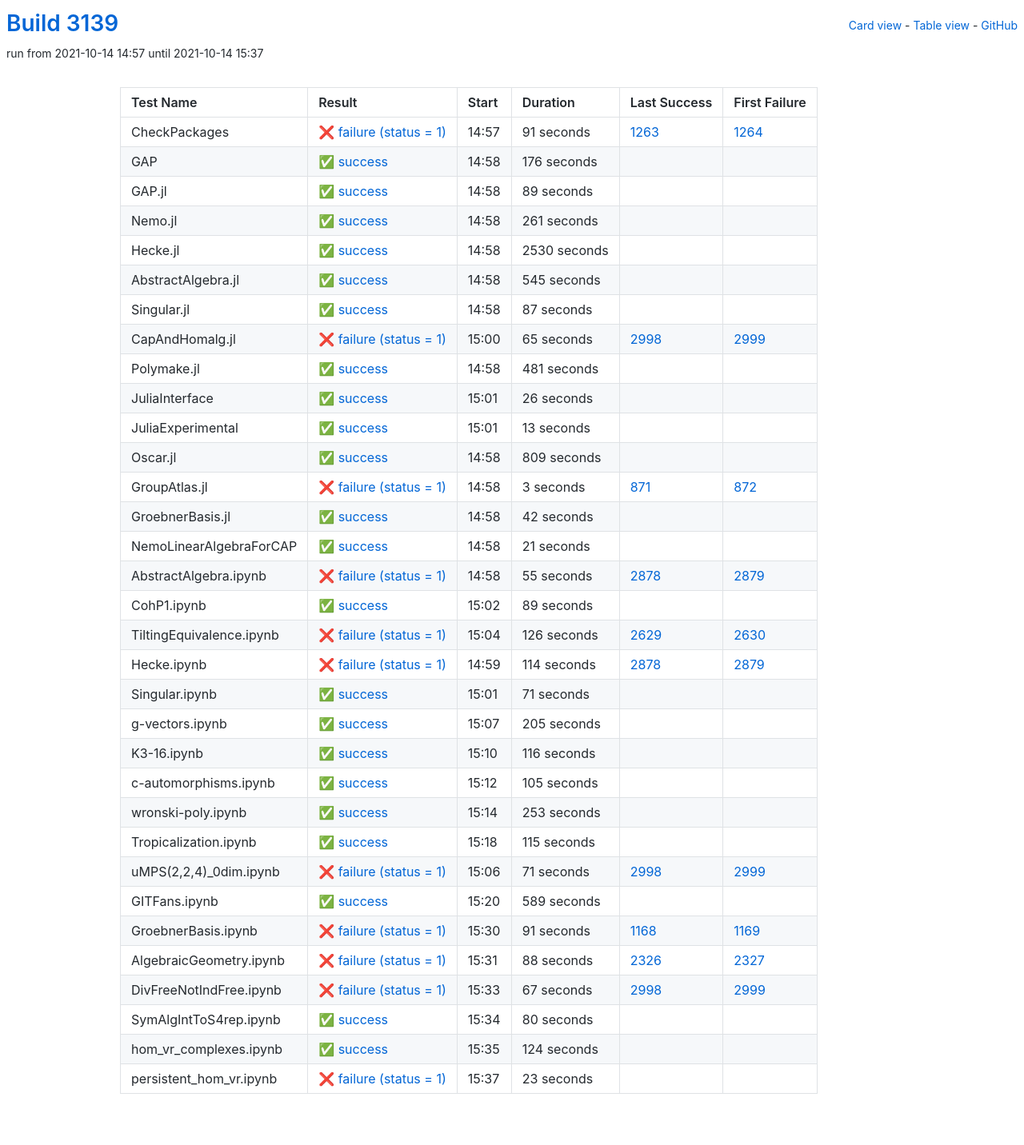
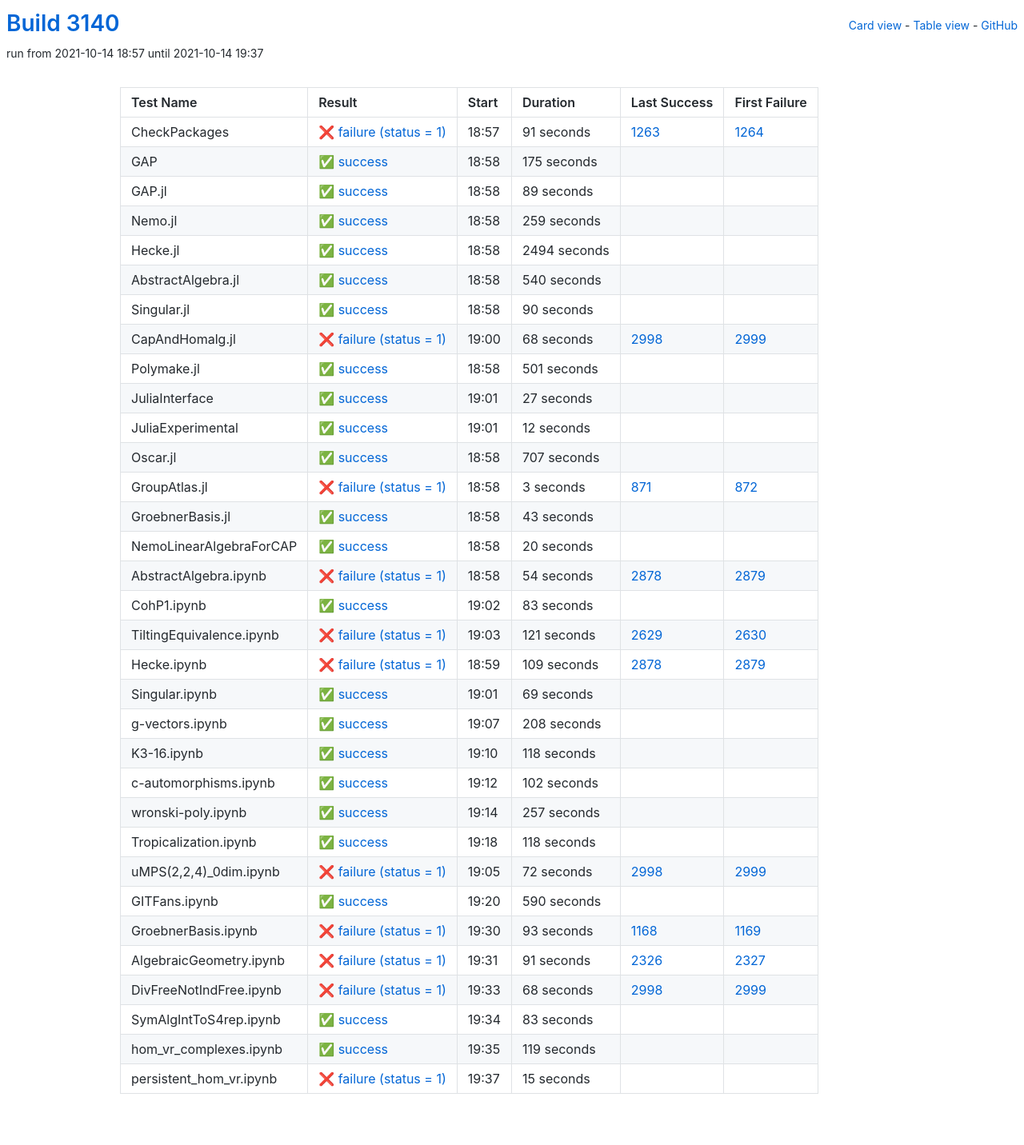
Before and after one commit to oscar-system/oscar-ci-status-stable, a Jekyll site: the page built from table.html, in a window 1280 px wide. Shown: the whole page at 80% size. Built offline with Jekyll 4.4.1, drawn with Linux system fonts in a browser that asks for light colours.

Commit message:
Build #3140

```diff
--- a/_data/ci.yml
+++ b/_data/ci.yml
@@ -1,6 +1,6 @@
 ---
-build: 3139
-build_url: https://oscarci.mathematik.uni-kl.de/job/oscar-stable/3139/
+build: 3140
+build_url: https://oscarci.mathematik.uni-kl.de/job/oscar-stable/3140/
 job: oscar-stable
 organization: oscar-system
 repo: oscar-ci-status-stable
@@ -8,8 +8,8 @@ repourl: https://github.com/oscar-system/oscar-ci-status-stable
 tests:
 - name: CheckPackages
   id: checkpackages
-  log: https://oscarci.mathematik.uni-kl.de/job/oscar-stable/3139/artifact/logs/build-3139/CheckPackages.log
-  start: 2021-10-14 14:57
+  log: https://oscarci.mathematik.uni-kl.de/job/oscar-stable/3140/artifact/logs/build-3140/CheckPackages.log
+  start: 2021-10-14 18:57
   success: false
   exitcode: 1
   status: failure
@@ -20,20 +20,20 @@ tests:
   first_failure_url: https://oscarci.mathematik.uni-kl.de/job/oscar-stable/1264/
 - name: GAP
   id: gap
-  log: https://oscarci.mathematik.uni-kl.de/job/oscar-stable/3139/artifact/logs/build-3139/GAP.log
-  start: 2021-10-14 14:58
+  log: https://oscarci.mathematik.uni-kl.de/job/oscar-stable/3140/artifact/logs/build-3140/GAP.log
+  start: 2021-10-14 18:58
   success: true
   exitcode: 0
   status: success
-  duration: 176
+  duration: 175
   last_success: false
   last_success_url:
   first_failure: false
   first_failure_url:
 - name: GAP.jl
   id: gap-jl
-  log: https://oscarci.mathematik.uni-kl.de/job/oscar-stable/3139/artifact/logs/build-3139/GAP.jl.log
-  start: 2021-10-14 14:58
+  log: https://oscarci.mathematik.uni-kl.de/job/oscar-stable/3140/artifact/logs/build-3140/GAP.jl.log
+  start: 2021-10-14 18:58
   success: true
   exitcode: 0
   status: success
@@ -44,116 +44,116 @@ tests:
   first_failure_url:
 - name: Nemo.jl
   id: nemo-jl
-  log: https://oscarci.mathematik.uni-kl.de/job/oscar-stable/3139/artifact/logs/build-3139/Nemo.jl.log
-  start: 2021-10-14 14:58
+  log: https://oscarci.mathematik.uni-kl.de/job/oscar-stable/3140/artifact/logs/build-3140/Nemo.jl.log
+  start: 2021-10-14 18:58
   success: true
   exitcode: 0
   status: success
-  duration: 261
+  duration: 259
   last_success: false
   last_success_url:
   first_failure: false
   first_failure_url:
 - name: Hecke.jl
   id: hecke-jl
-  log: https://oscarci.mathematik.uni-kl.de/job/oscar-stable/3139/artifact/logs/build-3139/Hecke.jl.log
-  start: 2021-10-14 14:58
+  log: https://oscarci.mathematik.uni-kl.de/job/oscar-stable/3140/artifact/logs/build-3140/Hecke.jl.log
+  start: 2021-10-14 18:58
   success: true
   exitcode: 0
   status: success
-  duration: 2530
+  duration: 2494
   last_success: false
   last_success_url:
   first_failure: false
   first_failure_url:
 - name: AbstractAlgebra.jl
   id: abstractalgebra-jl
-  log: https://oscarci.mathematik.uni-kl.de/job/oscar-stable/3139/artifact/logs/build-3139/AbstractAlgebra.jl.log
-  start: 2021-10-14 14:58
+  log: https://oscarci.mathematik.uni-kl.de/job/oscar-stable/3140/artifact/logs/build-3140/AbstractAlgebra.jl.log
+  start: 2021-10-14 18:58
   success: true
   exitcode: 0
   status: success
-  duration: 545
+  duration: 540
   last_success: false
   last_success_url:
   first_failure: false
   first_failure_url:
 - name: Singular.jl
   id: singular-jl
-  log: https://oscarci.mathematik.uni-kl.de/job/oscar-stable/3139/artifact/logs/build-3139/Singular.jl.log
-  start: 2021-10-14 14:58
+  log: https://oscarci.mathematik.uni-kl.de/job/oscar-stable/3140/artifact/logs/build-3140/Singular.jl.log
+  start: 2021-10-14 18:58
   success: true
   exitcode: 0
   status: success
-  duration: 87
+  duration: 90
   last_success: false
   last_success_url:
   first_failure: false
   first_failure_url:
 - name: CapAndHomalg.jl
   id: capandhomalg-jl
-  log: https://oscarci.mathematik.uni-kl.de/job/oscar-stable/3139/artifact/logs/build-3139/CapAndHomalg.jl.log
-  start: 2021-10-14 15:00
+  log: https://oscarci.mathematik.uni-kl.de/job/oscar-stable/3140/artifact/logs/build-3140/CapAndHomalg.jl.log
+  start: 2021-10-14 19:00
   success: false
   exitcode: 1
   status: failure
-  duration: 65
+  duration: 68
   last_success: 2998
   last_success_url: https://oscarci.mathematik.uni-kl.de/job/oscar-stable/2998/
   first_failure: 2999
   first_failure_url: https://oscarci.mathematik.uni-kl.de/job/oscar-stable/2999/
 - name: Polymake.jl
   id: polymake-jl
-  log: https://oscarci.mathematik.uni-kl.de/job/oscar-stable/3139/artifact/logs/build-3139/Polymake.jl.log
-  start: 2021-10-14 14:58
+  log: https://oscarci.mathematik.uni-kl.de/job/oscar-stable/3140/artifact/logs/build-3140/Polymake.jl.log
+  start: 2021-10-14 18:58
   success: true
   exitcode: 0
   status: success
-  duration: 481
+  duration: 501
   last_success: false
   last_success_url:
   first_failure: false
   first_failure_url:
 - name: JuliaInterface
   id: juliainterface
-  log: https://oscarci.mathematik.uni-kl.de/job/oscar-stable/3139/artifact/logs/build-3139/JuliaInterface.log
-  start: 2021-10-14 15:01
+  log: https://oscarci.mathematik.uni-kl.de/job/oscar-stable/3140/artifact/logs/build-3140/JuliaInterface.log
+  start: 2021-10-14 19:01
   success: true
   exitcode: 0
   status: success
-  duration: 26
+  duration: 27
   last_success: false
   last_success_url:
   first_failure: false
   first_failure_url:
 - name: JuliaExperimental
   id: juliaexperimental
-  log: https://oscarci.mathematik.uni-kl.de/job/oscar-stable/3139/artifact/logs/build-3139/JuliaExperimental.log
-  start: 2021-10-14 15:01
+  log: https://oscarci.mathematik.uni-kl.de/job/oscar-stable/3140/artifact/logs/build-3140/JuliaExperimental.log
+  start: 2021-10-14 19:01
   success: true
   exitcode: 0
   status: success
-  duration: 13
+  duration: 12
   last_success: false
   last_success_url:
   first_failure: false
   first_failure_url:
 - name: Oscar.jl
   id: oscar-jl
-  log: https://oscarci.mathematik.uni-kl.de/job/oscar-stable/3139/artifact/logs/build-3139/Oscar.jl.log
-  start: 2021-10-14 14:58
+  log: https://oscarci.mathematik.uni-kl.de/job/oscar-stable/3140/artifact/logs/build-3140/Oscar.jl.log
+  start: 2021-10-14 18:58
   success: true
   exitcode: 0
   status: success
-  duration: 809
+  duration: 707
   last_success: false
   last_success_url:
   first_failure: false
   first_failure_url:
 - name: GroupAtlas.jl
   id: groupatlas-jl
-  log: https://oscarci.mathematik.uni-kl.de/job/oscar-stable/3139/artifact/logs/build-3139/GroupAtlas.jl.log
-  start: 2021-10-14 14:58
+  log: https://oscarci.mathematik.uni-kl.de/job/oscar-stable/3140/artifact/logs/build-3140/GroupAtlas.jl.log
+  start: 2021-10-14 18:58
   success: false
   exitcode: 1
   status: failure
@@ -164,240 +164,240 @@ tests:
   first_failure_url: https://oscarci.mathematik.uni-kl.de/job/oscar-stable/872/
 - name: GroebnerBasis.jl
   id: groebnerbasis-jl
-  log: https://oscarci.mathematik.uni-kl.de/job/oscar-stable/3139/artifact/logs/build-3139/GroebnerBasis.jl.log
-  start: 2021-10-14 14:58
+  log: https://oscarci.mathematik.uni-kl.de/job/oscar-stable/3140/artifact/logs/build-3140/GroebnerBasis.jl.log
+  start: 2021-10-14 18:58
   success: true
   exitcode: 0
   status: success
-  duration: 42
+  duration: 43
   last_success: false
   last_success_url:
   first_failure: false
   first_failure_url:
 - name: NemoLinearAlgebraForCAP
   id: nemolinearalgebraforcap
-  log: https://oscarci.mathematik.uni-kl.de/job/oscar-stable/3139/artifact/logs/build-3139/NemoLinearAlgebraForCAP.log
-  start: 2021-10-14 14:58
+  log: https://oscarci.mathematik.uni-kl.de/job/oscar-stable/3140/artifact/logs/build-3140/NemoLinearAlgebraForCAP.log
+  start: 2021-10-14 18:58
   success: true
   exitcode: 0
   status: success
-  duration: 21
+  duration: 20
   last_success: false
   last_success_url:
   first_failure: false
   first_failure_url:
 - name: AbstractAlgebra.ipynb
   id: abstractalgebra-ipynb
-  log: https://oscarci.mathematik.uni-kl.de/job/oscar-stable/3139/artifact/logs/build-3139/AbstractAlgebra.ipynb.log
-  start: 2021-10-14 14:58
+  log: https://oscarci.mathematik.uni-kl.de/job/oscar-stable/3140/artifact/logs/build-3140/AbstractAlgebra.ipynb.log
+  start: 2021-10-14 18:58
   success: false
   exitcode: 1
   status: failure
-  duration: 55
+  duration: 54
   last_success: 2878
   last_success_url: https://oscarci.mathematik.uni-kl.de/job/oscar-stable/2878/
   first_failure: 2879
   first_failure_url: https://oscarci.mathematik.uni-kl.de/job/oscar-stable/2879/
 - name: CohP1.ipynb
   id: cohp1-ipynb
-  log: https://oscarci.mathematik.uni-kl.de/job/oscar-stable/3139/artifact/logs/build-3139/CohP1.ipynb.log
-  start: 2021-10-14 15:02
+  log: https://oscarci.mathematik.uni-kl.de/job/oscar-stable/3140/artifact/logs/build-3140/CohP1.ipynb.log
+  start: 2021-10-14 19:02
   success: true
   exitcode: 0
   status: success
-  duration: 89
+  duration: 83
   last_success: false
   last_success_url:
   first_failure: false
   first_failure_url:
 - name: TiltingEquivalence.ipynb
   id: tiltingequivalence-ipynb
-  log: https://oscarci.mathematik.uni-kl.de/job/oscar-stable/3139/artifact/logs/build-3139/TiltingEquivalence.ipynb.log
-  start: 2021-10-14 15:04
+  log: https://oscarci.mathematik.uni-kl.de/job/oscar-stable/3140/artifact/logs/build-3140/TiltingEquivalence.ipynb.log
+  start: 2021-10-14 19:03
   success: false
   exitcode: 1
   status: failure
-  duration: 126
+  duration: 121
   last_success: 2629
   last_success_url: https://oscarci.mathematik.uni-kl.de/job/oscar-stable/2629/
   first_failure: 2630
   first_failure_url: https://oscarci.mathematik.uni-kl.de/job/oscar-stable/2630/
 - name: Hecke.ipynb
   id: hecke-ipynb
-  log: https://oscarci.mathematik.uni-kl.de/job/oscar-stable/3139/artifact/logs/build-3139/Hecke.ipynb.log
-  start: 2021-10-14 14:59
+  log: https://oscarci.mathematik.uni-kl.de/job/oscar-stable/3140/artifact/logs/build-3140/Hecke.ipynb.log
+  start: 2021-10-14 18:59
   success: false
   exitcode: 1
   status: failure
-  duration: 114
+  duration: 109
   last_success: 2878
   last_success_url: https://oscarci.mathematik.uni-kl.de/job/oscar-stable/2878/
   first_failure: 2879
   first_failure_url: https://oscarci.mathematik.uni-kl.de/job/oscar-stable/2879/
 - name: Singular.ipynb
   id: singular-ipynb
-  log: https://oscarci.mathematik.uni-kl.de/job/oscar-stable/3139/artifact/logs/build-3139/Singular.ipynb.log
-  start: 2021-10-14 15:01
+  log: https://oscarci.mathematik.uni-kl.de/job/oscar-stable/3140/artifact/logs/build-3140/Singular.ipynb.log
+  start: 2021-10-14 19:01
   success: true
   exitcode: 0
   status: success
-  duration: 71
+  duration: 69
   last_success: false
   last_success_url:
   first_failure: false
   first_failure_url:
 - name: g-vectors.ipynb
   id: g-vectors-ipynb
-  log: https://oscarci.mathematik.uni-kl.de/job/oscar-stable/3139/artifact/logs/build-3139/g-vectors.ipynb.log
-  start: 2021-10-14 15:07
+  log: https://oscarci.mathematik.uni-kl.de/job/oscar-stable/3140/artifact/logs/build-3140/g-vectors.ipynb.log
+  start: 2021-10-14 19:07
   success: true
   exitcode: 0
   status: success
-  duration: 205
+  duration: 208
   last_success: false
   last_success_url:
   first_failure: false
   first_failure_url:
 - name: K3-16.ipynb
   id: k3-16-ipynb
-  log: https://oscarci.mathematik.uni-kl.de/job/oscar-stable/3139/artifact/logs/build-3139/K3-16.ipynb.log
-  start: 2021-10-14 15:10
+  log: https://oscarci.mathematik.uni-kl.de/job/oscar-stable/3140/artifact/logs/build-3140/K3-16.ipynb.log
+  start: 2021-10-14 19:10
   success: true
   exitcode: 0
   status: success
-  duration: 116
+  duration: 118
   last_success: false
   last_success_url:
   first_failure: false
   first_failure_url:
 - name: c-automorphisms.ipynb
   id: c-automorphisms-ipynb
-  log: https://oscarci.mathematik.uni-kl.de/job/oscar-stable/3139/artifact/logs/build-3139/c-automorphisms.ipynb.log
-  start: 2021-10-14 15:12
+  log: https://oscarci.mathematik.uni-kl.de/job/oscar-stable/3140/artifact/logs/build-3140/c-automorphisms.ipynb.log
+  start: 2021-10-14 19:12
   success: true
   exitcode: 0
   status: success
-  duration: 105
+  duration: 102
   last_success: false
   last_success_url:
   first_failure: false
   first_failure_url:
 - name: wronski-poly.ipynb
   id: wronski-poly-ipynb
-  log: https://oscarci.mathematik.uni-kl.de/job/oscar-stable/3139/artifact/logs/build-3139/wronski-poly.ipynb.log
-  start: 2021-10-14 15:14
+  log: https://oscarci.mathematik.uni-kl.de/job/oscar-stable/3140/artifact/logs/build-3140/wronski-poly.ipynb.log
+  start: 2021-10-14 19:14
   success: true
   exitcode: 0
   status: success
-  duration: 253
+  duration: 257
   last_success: false
   last_success_url:
   first_failure: false
   first_failure_url:
 - name: Tropicalization.ipynb
   id: tropicalization-ipynb
-  log: https://oscarci.mathematik.uni-kl.de/job/oscar-stable/3139/artifact/logs/build-3139/Tropicalization.ipynb.log
-  start: 2021-10-14 15:18
+  log: https://oscarci.mathematik.uni-kl.de/job/oscar-stable/3140/artifact/logs/build-3140/Tropicalization.ipynb.log
+  start: 2021-10-14 19:18
   success: true
   exitcode: 0
   status: success
-  duration: 115
+  duration: 118
   last_success: false
   last_success_url:
   first_failure: false
   first_failure_url:
 - name: uMPS(2,2,4)_0dim.ipynb
   id: umps-2-2-4-0dim-ipynb
-  log: https://oscarci.mathematik.uni-kl.de/job/oscar-stable/3139/artifact/logs/build-3139/uMPS-2-2-4-_0dim.ipynb.log
-  start: 2021-10-14 15:06
+  log: https://oscarci.mathematik.uni-kl.de/job/oscar-stable/3140/artifact/logs/build-3140/uMPS-2-2-4-_0dim.ipynb.log
+  start: 2021-10-14 19:05
   success: false
   exitcode: 1
   status: failure
-  duration: 71
+  duration: 72
   last_success: 2998
   last_success_url: https://oscarci.mathematik.uni-kl.de/job/oscar-stable/2998/
   first_failure: 2999
   first_failure_url: https://oscarci.mathematik.uni-kl.de/job/oscar-stable/2999/
 - name: GITFans.ipynb
   id: gitfans-ipynb
-  log: https://oscarci.mathematik.uni-kl.de/job/oscar-stable/3139/artifact/logs/build-3139/GITFans.ipynb.log
-  start: 2021-10-14 15:20
+  log: https://oscarci.mathematik.uni-kl.de/job/oscar-stable/3140/artifact/logs/build-3140/GITFans.ipynb.log
+  start: 2021-10-14 19:20
   success: true
   exitcode: 0
   status: success
-  duration: 589
+  duration: 590
   last_success: false
   last_success_url:
   first_failure: false
   first_failure_url:
 - name: GroebnerBasis.ipynb
   id: groebnerbasis-ipynb
-  log: https://oscarci.mathematik.uni-kl.de/job/oscar-stable/3139/artifact/logs/build-3139/GroebnerBasis.ipynb.log
-  start: 2021-10-14 15:30
+  log: https://oscarci.mathematik.uni-kl.de/job/oscar-stable/3140/artifact/logs/build-3140/GroebnerBasis.ipynb.log
+  start: 2021-10-14 19:30
   success: false
   exitcode: 1
   status: failure
-  duration: 91
+  duration: 93
   last_success: 1168
   last_success_url: https://oscarci.mathematik.uni-kl.de/job/oscar-stable/1168/
   first_failure: 1169
   first_failure_url: https://oscarci.mathematik.uni-kl.de/job/oscar-stable/1169/
 - name: AlgebraicGeometry.ipynb
   id: algebraicgeometry-ipynb
-  log: https://oscarci.mathematik.uni-kl.de/job/oscar-stable/3139/artifact/logs/build-3139/AlgebraicGeometry.ipynb.log
-  start: 2021-10-14 15:31
+  log: https://oscarci.mathematik.uni-kl.de/job/oscar-stable/3140/artifact/logs/build-3140/AlgebraicGeometry.ipynb.log
+  start: 2021-10-14 19:31
   success: false
   exitcode: 1
   status: failure
-  duration: 88
+  duration: 91
   last_success: 2326
   last_success_url: https://oscarci.mathematik.uni-kl.de/job/oscar-stable/2326/
   first_failure: 2327
   first_failure_url: https://oscarci.mathematik.uni-kl.de/job/oscar-stable/2327/
 - name: DivFreeNotIndFree.ipynb
   id: divfreenotindfree-ipynb
-  log: https://oscarci.mathematik.uni-kl.de/job/oscar-stable/3139/artifact/logs/build-3139/DivFreeNotIndFree.ipynb.log
-  start: 2021-10-14 15:33
+  log: https://oscarci.mathematik.uni-kl.de/job/oscar-stable/3140/artifact/logs/build-3140/DivFreeNotIndFree.ipynb.log
+  start: 2021-10-14 19:33
   success: false
   exitcode: 1
   status: failure
-  duration: 67
+  duration: 68
   last_success: 2998
   last_success_url: https://oscarci.mathematik.uni-kl.de/job/oscar-stable/2998/
   first_failure: 2999
   first_failure_url: https://oscarci.mathematik.uni-kl.de/job/oscar-stable/2999/
 - name: SymAlgIntToS4rep.ipynb
   id: symalginttos4rep-ipynb
-  log: https://oscarci.mathematik.uni-kl.de/job/oscar-stable/3139/artifact/logs/build-3139/SymAlgIntToS4rep.ipynb.log
-  start: 2021-10-14 15:34
+  log: https://oscarci.mathematik.uni-kl.de/job/oscar-stable/3140/artifact/logs/build-3140/SymAlgIntToS4rep.ipynb.log
+  start: 2021-10-14 19:34
   success: true
   exitcode: 0
   status: success
-  duration: 80
+  duration: 83
   last_success: false
   last_success_url:
   first_failure: false
   first_failure_url:
 - name: hom_vr_complexes.ipynb
   id: hom-vr-complexes-ipynb
-  log: https://oscarci.mathematik.uni-kl.de/job/oscar-stable/3139/artifact/logs/build-3139/hom_vr_complexes.ipynb.log
-  start: 2021-10-14 15:35
+  log: https://oscarci.mathematik.uni-kl.de/job/oscar-stable/3140/artifact/logs/build-3140/hom_vr_complexes.ipynb.log
+  start: 2021-10-14 19:35
   success: true
   exitcode: 0
   status: success
-  duration: 124
+  duration: 119
   last_success: false
   last_success_url:
   first_failure: false
   first_failure_url:
 - name: persistent_hom_vr.ipynb
   id: persistent-hom-vr-ipynb
-  log: https://oscarci.mathematik.uni-kl.de/job/oscar-stable/3139/artifact/logs/build-3139/persistent_hom_vr.ipynb.log
-  start: 2021-10-14 15:37
+  log: https://oscarci.mathematik.uni-kl.de/job/oscar-stable/3140/artifact/logs/build-3140/persistent_hom_vr.ipynb.log
+  start: 2021-10-14 19:37
   success: false
   exitcode: 1
   status: failure
-  duration: 23
+  duration: 15
   last_success: false
   last_success_url:
   first_failure: false
```
Also changed, not shown: README.md.
